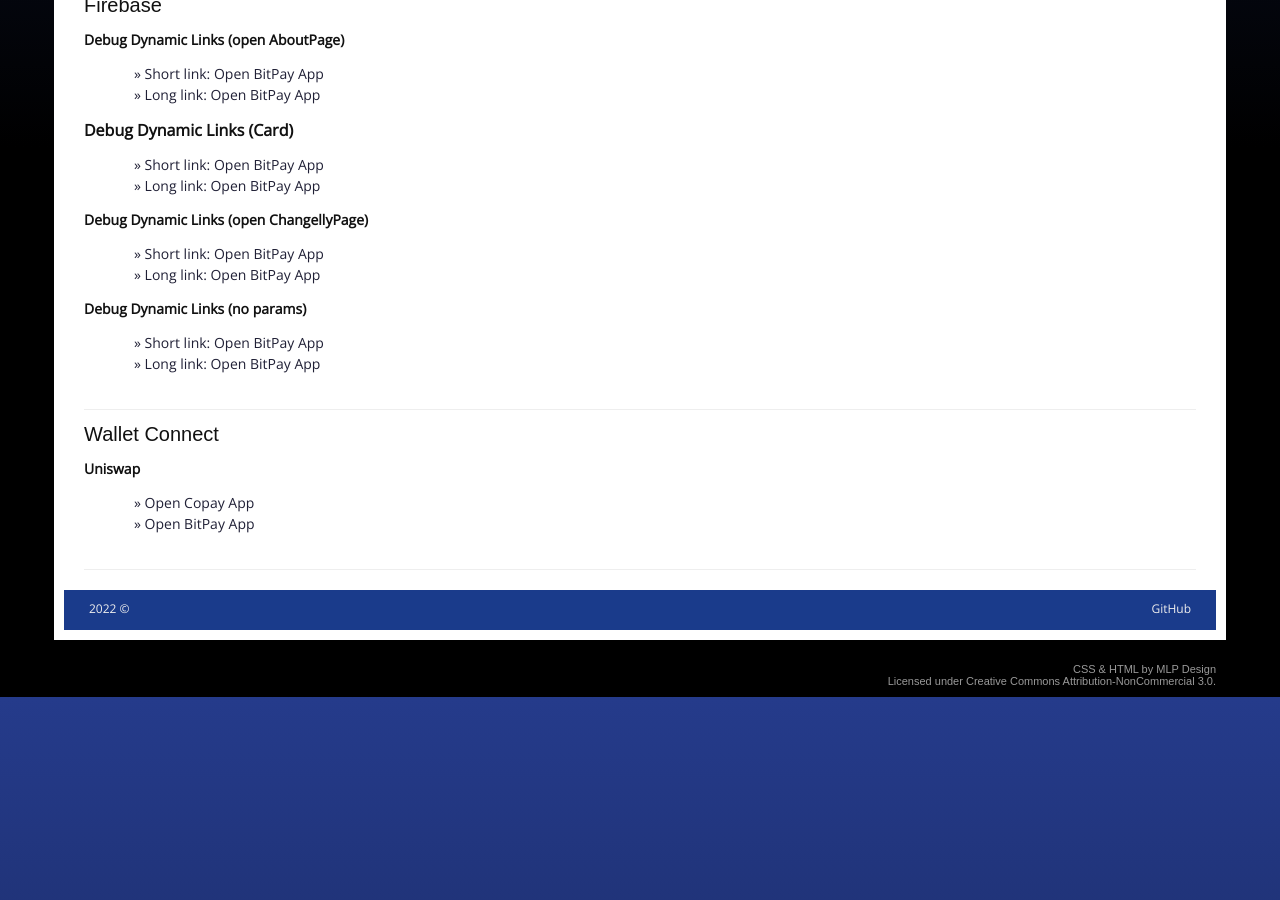
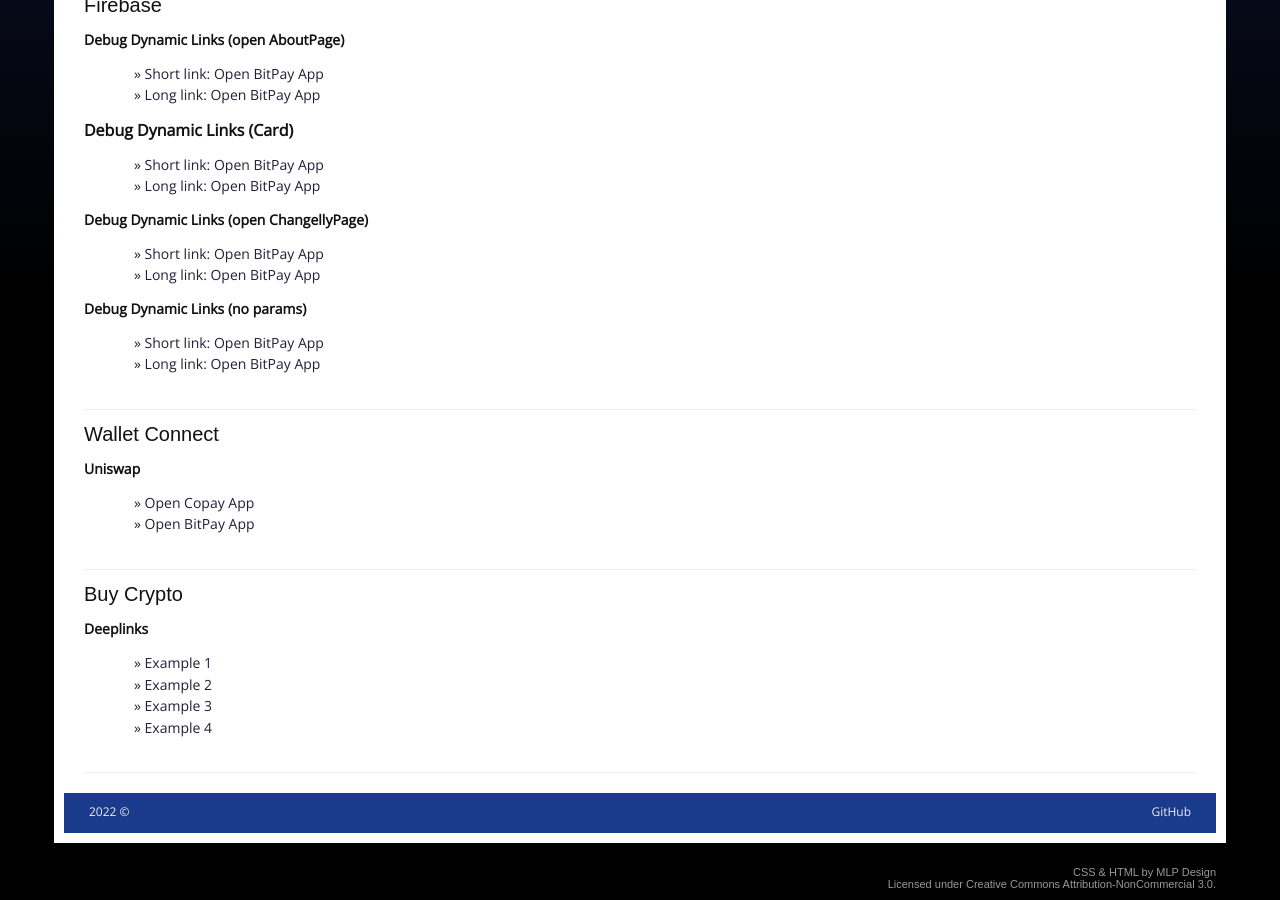
Before and after one commit to cmgustavo/website, a Jekyll site: the page index.html, which Jekyll copies as it is, in a window 1280 px wide and 900 px high, scrolled down 1502 px. Built offline with Jekyll 4.4.1, drawn with Linux system fonts in a browser that asks for light colours; before the commit the page ends 2199 px from its top, so only the background shows below that.

Commit message:
Added new buy crypto deeplinks

```diff
--- a/index.html
+++ b/index.html
@@ -252,6 +252,33 @@
             </li>
           </ul>
         </div>
+
+        <div class="item">
+          <h1>Buy Crypto</h1>
+          <h3>Deeplinks</h3>
+          <ul class="no-bullet">
+            <li>
+              <a href="bitpay://buyCrypto?partner=moonpay&coin=usdc&chain=eth&amount=100">
+                Example 1
+              </a>
+            </li>
+            <li>
+              <a href="bitpay://buyCrypto?partner=ramp&coin=btc&amount=200">
+                Example 2
+              </a>
+            </li>
+            <li>
+              <a href="bitpay://buyCrypto?partner=simplex">
+                Example 3
+              </a>
+            </li>
+            <li>
+              <a href="bitpay://buyCrypto?partner=wyre&amount=500">
+                Example 4
+              </a>
+            </li>
+          </ul>
+        </div>
       </div>
       <!--end of content-->
 
```
